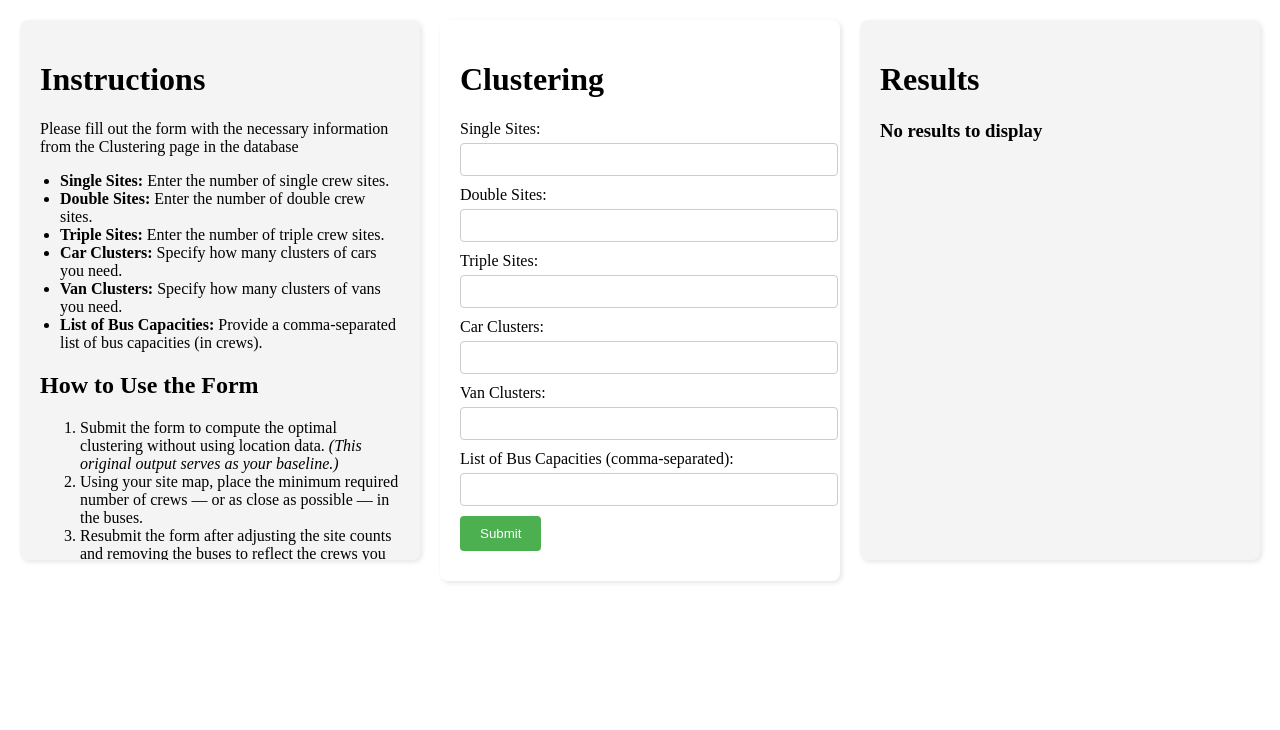
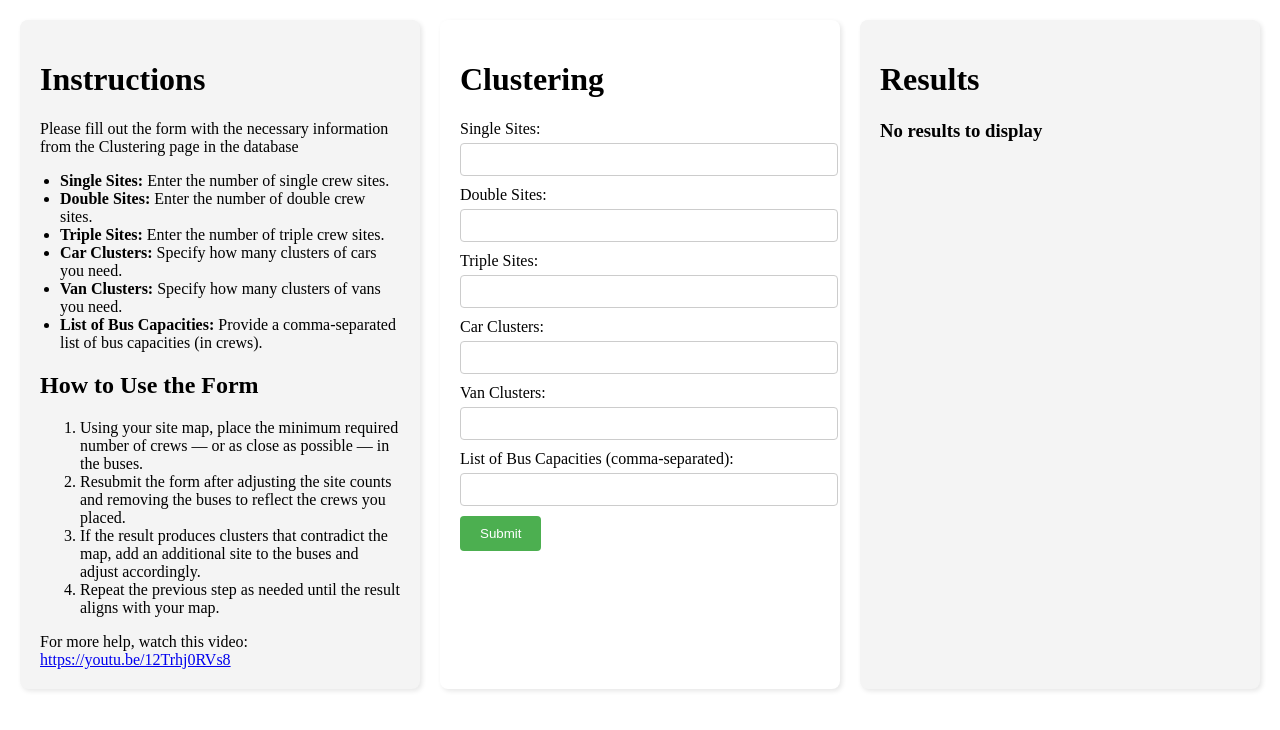
Before and after one commit to cbmckinstry/Clustering, a Flask app: page / in a window 1280 px wide. Shown: the top 730 px of the page. Run offline with Flask 3, Linux system fonts and the light colour scheme.

Commit message:
Better CSS

```diff
--- a/templates/index.html
+++ b/templates/index.html
@@ -11,10 +11,11 @@
             margin: 20px;
             gap: 20px;
         }
+
         .container {
             display: flex;
             justify-content: space-between;
-            align-items: flex-start;
+            align-items: stretch;
             flex-wrap: wrap;
             gap: 20px;
         }
@@ -26,6 +27,8 @@
             background-color: #f4f4f4;
             border-radius: 8px;
             box-shadow: 2px 2px 5px rgba(0, 0, 0, 0.1);
+            height: auto;
+            overflow: visible;
         }
 
         .form-container {
@@ -40,10 +43,6 @@
             .column {
                 width: 90%;
             }
-        }
-        .instructions, .results {
-            height: 500px;
-            overflow-y: auto;
         }
         .error-message {
             color: red;
@@ -73,9 +72,7 @@
         form input[type="submit"]:hover {
             background-color: #45a049;
         }
-        ul {
-            padding-left: 20px;
-        }
+        ul { padding-left: 20px; }
         .results-container {
             display: flex;
             flex-direction: column;
@@ -85,7 +82,7 @@
             padding: 10px;
             background-color: #e8e8e8;
             border-radius: 5px;
-            box-shadow: 1px 1px 3px rgba(0, 0, 0, 0.1);
+            box-shadow: 1px 1px 3px rgba(0,0,0,0.1);
         }
     </style>
 </head>
@@ -102,20 +99,14 @@
             <li><strong>Van Clusters:</strong> Specify how many clusters of vans you need.</li>
             <li><strong>List of Bus Capacities:</strong> Provide a comma-separated list of bus capacities (in crews).</li>
         </ul>
-
         <h2>How to Use the Form</h2>
         <ol>
-            <li>Submit the form to compute the optimal clustering without using location data.
-                <em>(This original output serves as your baseline.)</em>
-            </li>
             <li>Using your site map, place the minimum required number of crews — or as close as possible — in the buses.</li>
             <li>Resubmit the form after adjusting the site counts and removing the buses to reflect the crews you placed.</li>
             <li>If the result produces clusters that contradict the map, add an additional site to the buses and adjust accordingly.</li>
             <li>Repeat the previous step as needed until the result aligns with your map.</li>
-            <li>For more help, watch this video:
-                <a href="https://youtu.be/12Trhj0RVs8" target="_blank">https://youtu.be/12Trhj0RVs8</a>
-            </li>
         </ol>
+        For more help, watch this video: <a href="https://youtu.be/12Trhj0RVs8" target="_blank">https://youtu.be/12Trhj0RVs8</a>
     </div>
 
     <div class="column form-container">
```
